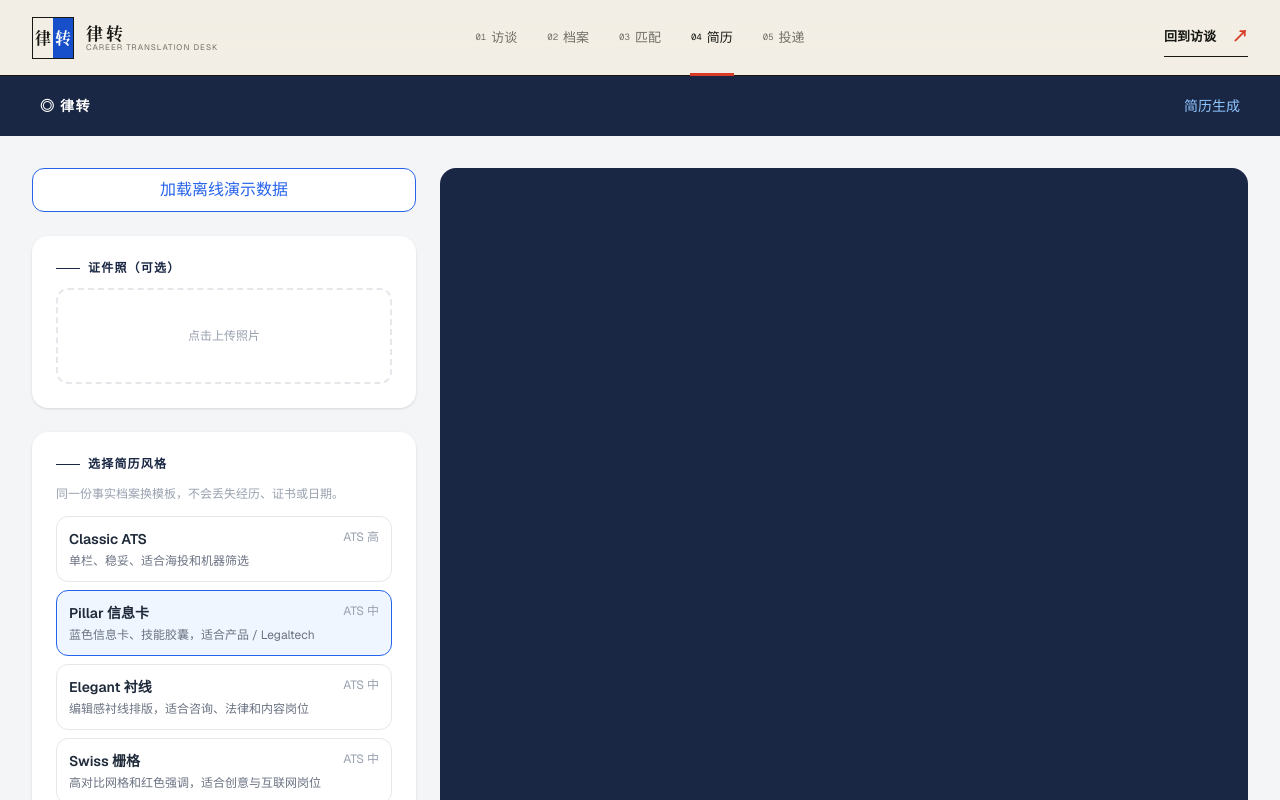
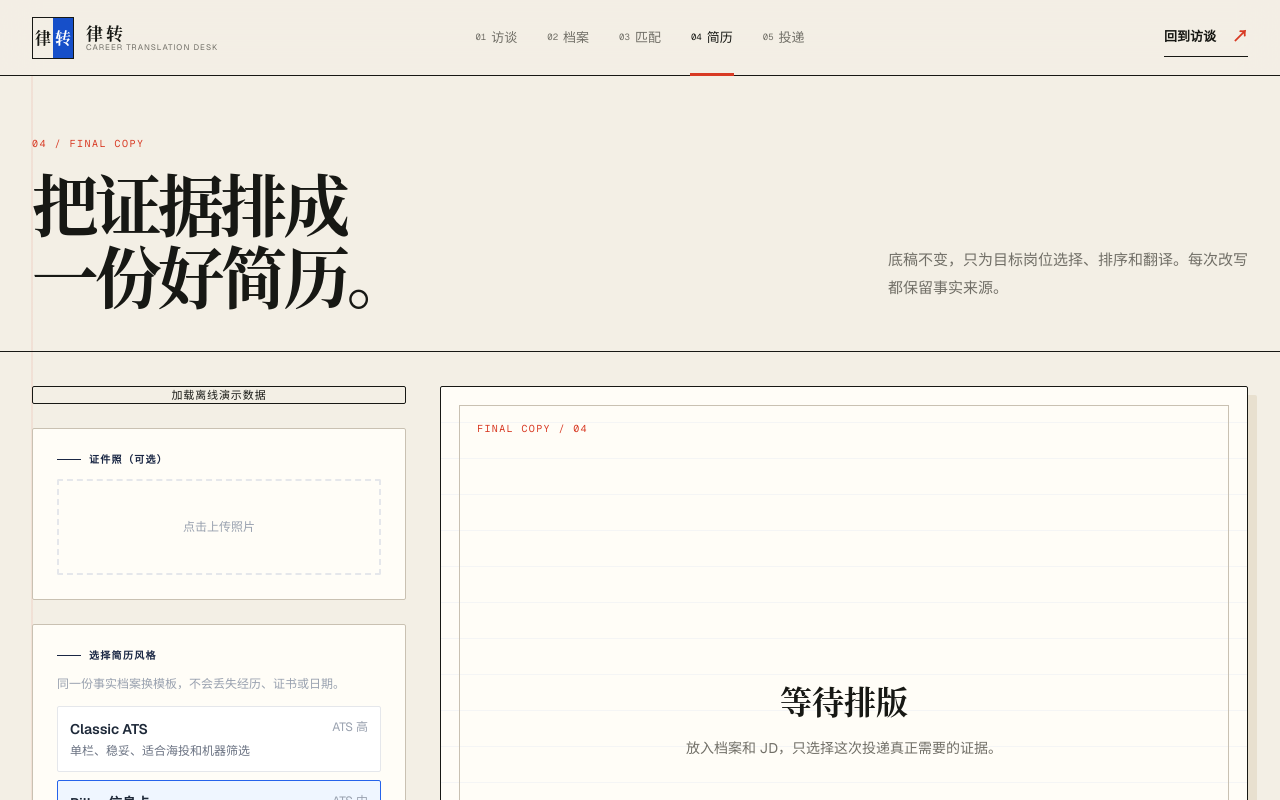
Before and after one commit to 958378126-cell/lvzhuan-agent, a Next.js app: page /resume in a window 1280 px wide. Shown: the top 800 px of the page. Built offline with nearby package versions, Linux system fonts and the light colour scheme.

Commit message:
feat: carry proofing language across product workflow

```diff
--- a/app/analyze/page.tsx
+++ b/app/analyze/page.tsx
@@ -206,18 +206,13 @@ export default function AnalyzePage() {
   }
 
   return (
-    <div className="flex flex-col min-h-screen" style={{ backgroundColor: "#f4f5f7" }}>
-      <nav
-        className="flex items-center justify-between px-10 py-5"
-        style={{ backgroundColor: "#1a2744" }}
-      >
-        <Link href="/" className="text-white text-sm font-semibold tracking-widest uppercase">
-          ◎ 律转
-        </Link>
-        <span className="text-blue-300 text-sm">JD 匹配分析</span>
-      </nav>
+    <div className="studio-workspace analyze-workspace">
+      <div className="workspace-masthead">
+        <div><span className="folio">03 / MATCH PROOF</span><h1>逐条对照，<br />不只给分。</h1></div>
+        <p>左边是事实底稿与岗位原文，右边是判断。每个“匹配”都应当找得到证据。</p>
+      </div>
 
-      <div className="flex flex-1 flex-col lg:flex-row gap-6 p-4 sm:p-8 max-w-7xl mx-auto w-full min-w-0">
+      <div className="workspace-spread flex flex-1 flex-col lg:flex-row gap-6 p-4 sm:p-8 max-w-7xl mx-auto w-full min-w-0">
         {/* Left: inputs */}
         <div className="flex flex-col gap-6 w-full lg:w-96 flex-none min-w-0">
           <button
@@ -597,18 +592,10 @@ export default function AnalyzePage() {
               )}
             </>
           ) : (
-            <div
-              className="flex-1 rounded-2xl flex flex-col items-center justify-center text-center p-12"
-              style={{ backgroundColor: "#1a2744" }}
-            >
-              <span className="text-blue-300 text-4xl mb-6">◎</span>
-              <p className="text-2xl font-bold text-white mb-3" style={{ fontFamily: "var(--font-serif)" }}>
-                分析 JD 匹配度
-              </p>
-              <p className="text-blue-200 text-sm leading-7 max-w-xs">
-                粘入你的档案和目标 JD，Agent 会对比两者，
-                告诉你哪里打、哪里补、用什么关键词包装自己。
-              </p>
+            <div className="empty-proof flex-1 rounded-2xl flex flex-col items-center justify-center text-center p-12">
+              <span className="empty-proof-index">PROOF / 03</span>
+              <p className="text-2xl font-bold mb-3" style={{ fontFamily: "var(--font-serif)" }}>等待对稿</p>
+              <p className="text-sm leading-7 max-w-xs">放入能力档案和目标 JD，判断会在这里逐条展开。</p>
             </div>
           )}
         </div>
--- a/app/globals.css
+++ b/app/globals.css
@@ -139,6 +139,124 @@ button, a { -webkit-tap-highlight-color: transparent; }
 .studio-footer p { max-width: 350px; margin: 0; font-family: var(--font-editorial); font-size: 20px; line-height: 1.6; }
 .studio-footer > span { font-family: var(--font-geist-mono); font-size: 9px; letter-spacing: .13em; color: var(--muted); }
 
+/* Product workspace: every route is another folio in the same proof set. */
+.studio-workspace {
+  position: relative;
+  min-height: calc(100svh - 76px);
+  background-color: var(--paper);
+  background-image: linear-gradient(90deg, transparent 31px, rgb(216 58 36 / 16%) 32px, transparent 33px);
+}
+.workspace-masthead {
+  max-width: 1280px;
+  margin: 0 auto;
+  display: grid;
+  grid-template-columns: 1fr minmax(260px, 360px);
+  align-items: end;
+  gap: 48px;
+  padding: 54px 32px 40px;
+  border-bottom: 1px solid var(--ink);
+}
+.workspace-masthead.compact { max-width: 980px; }
+.workspace-masthead h1 {
+  margin: 13px 0 0;
+  font-family: var(--font-editorial);
+  font-size: clamp(44px, 5.2vw, 72px);
+  font-weight: 700;
+  line-height: 1.08;
+  letter-spacing: -.055em;
+}
+.workspace-masthead > p { margin: 0 0 8px; color: var(--muted); font-size: 15px; line-height: 1.9; }
+.folio { color: var(--proof-red); font-family: var(--font-geist-mono); font-size: 10px; letter-spacing: .15em; }
+.workspace-spread { padding-top: 34px !important; padding-bottom: 80px !important; }
+.workspace-subbar {
+  display: flex; align-items: center; justify-content: space-between;
+  min-height: 46px; padding: 0 max(4vw, 24px); border-bottom: 1px solid var(--line);
+  color: var(--muted); background: var(--sheet); font-size: 12px;
+}
+.workspace-subbar b { margin-right: 10px; color: var(--proof-red); font-family: var(--font-geist-mono); }
+.workspace-subbar button { padding: 4px 0; border: 0; border-bottom: 1px solid var(--ink); color: var(--ink); background: transparent; cursor: pointer; font-size: 12px; }
+
+.studio-workspace .rounded-2xl { border-radius: 2px !important; }
+.studio-workspace .rounded-xl, .studio-workspace .rounded-lg { border-radius: 2px !important; }
+.studio-workspace .shadow-sm { box-shadow: var(--shadow-sheet) !important; }
+.studio-workspace .bg-white { background-color: var(--sheet) !important; }
+.studio-workspace textarea,
+.studio-workspace input:not([type="file"]) {
+  border-radius: 1px !important;
+  border-color: var(--line) !important;
+  background: #fffefb;
+  color: var(--ink);
+  caret-color: var(--proof-red);
+}
+.studio-workspace textarea:focus,
+.studio-workspace input:not([type="file"]):focus { border-color: var(--cobalt) !important; box-shadow: 0 0 0 1px var(--cobalt); }
+.studio-workspace details > summary { list-style: none; }
+.studio-workspace details > summary::-webkit-details-marker { display: none; }
+.studio-workspace details > summary::after { content: "+"; float: right; color: var(--proof-red); font-size: 18px; line-height: .7; }
+.studio-workspace details[open] > summary::after { content: "−"; }
+.studio-workspace button, .studio-workspace a { transition: transform 150ms ease, color 150ms ease, background-color 150ms ease, border-color 150ms ease; }
+.studio-workspace button:not(:disabled):active { transform: translateY(1px); }
+.studio-workspace .text-xs.font-semibold.tracking-widest.uppercase { font-family: var(--font-geist-mono); font-size: 10px; letter-spacing: .13em; }
+
+.workspace-spread > div:first-child > .bg-white,
+.workspace-spread > div:first-child > details,
+.workspace-spread > div:first-child > .rounded-2xl {
+  border: 1px solid var(--line);
+  box-shadow: none !important;
+}
+.workspace-spread > div:first-child > button:first-child {
+  border-color: var(--ink) !important;
+  background: transparent !important;
+  color: var(--ink) !important;
+  font-family: var(--font-geist-mono);
+  font-size: 11px;
+  letter-spacing: .08em;
+}
+.workspace-spread > div:first-child > button:last-child { border: 1px solid var(--ink); border-radius: 1px !important; background: var(--cobalt) !important; box-shadow: 4px 4px 0 var(--ink); }
+.workspace-spread > div:last-child > .bg-white,
+.workspace-spread > div:last-child > .rounded-2xl { border: 1px solid var(--line); }
+
+.empty-proof {
+  position: relative;
+  min-height: 600px;
+  border: 1px solid var(--ink) !important;
+  color: var(--ink);
+  background-color: var(--sheet) !important;
+  background-image: repeating-linear-gradient(to bottom, transparent 0, transparent 35px, rgb(22 79 201 / 9%) 36px);
+  box-shadow: 9px 9px 0 var(--paper-deep) !important;
+}
+.empty-proof::before { content: ""; position: absolute; inset: 18px; border: 1px solid var(--line); pointer-events: none; }
+.empty-proof-index { position: absolute; top: 34px; left: 36px; color: var(--proof-red); font-family: var(--font-geist-mono); font-size: 10px; letter-spacing: .14em; }
+.empty-proof p { position: relative; color: var(--muted); }
+.empty-proof p.font-bold { color: var(--ink); font-size: 32px; }
+
+.interview-upload .max-w-xl { max-width: 720px; }
+.interview-upload .border-dashed { min-height: 230px; border: 1px solid var(--ink) !important; background: var(--sheet) !important; box-shadow: 7px 7px 0 var(--paper-deep); }
+.interview-upload .border-dashed:hover { border-color: var(--cobalt) !important; box-shadow: 7px 7px 0 var(--cobalt); }
+.interview-upload .border-dashed > span:first-child { color: var(--proof-red) !important; }
+.interview-upload .w-full.h-12 { border-radius: 1px !important; }
+.interview-room { display: flex; flex-direction: column; }
+.interview-room > .overflow-y-auto { padding-top: 34px; }
+.agent-note { border: 1px solid var(--cobalt) !important; color: var(--cobalt-dark); background: #edf2ff !important; box-shadow: 5px 5px 0 var(--cobalt) !important; }
+.agent-note .text-blue-300 { color: var(--cobalt) !important; }
+.interview-room .justify-start > .rounded-2xl { border: 1px solid var(--line); border-left: 3px solid var(--cobalt); background: var(--sheet) !important; }
+.interview-room .justify-end > .rounded-2xl { border: 1px solid var(--ink); background: var(--ink) !important; }
+.interview-room .w-7.h-7 { border: 1px solid var(--ink); border-radius: 1px !important; background: var(--paper) !important; color: var(--proof-red) !important; }
+.interview-room > .border-t { border-color: var(--ink) !important; background: var(--paper) !important; }
+.interview-room > .border-t textarea { min-height: 58px; background: var(--sheet); }
+
+.map-workspace > .max-w-4xl { padding-top: 34px; padding-bottom: 80px; }
+.map-workspace > .max-w-4xl > div:first-child { border: 1px solid var(--ink); border-radius: 2px !important; background: var(--ink) !important; box-shadow: 7px 7px 0 var(--cobalt); }
+.map-workspace .grid > .bg-white { border: 1px solid var(--line); }
+.map-workspace .rounded-full { border-radius: 1px !important; }
+.prep-workspace main { padding-top: 34px; padding-bottom: 80px; }
+.prep-workspace main > section,
+.prep-workspace main > div > details { border: 1px solid var(--line); }
+
+@media (min-width: 1024px) {
+  .workspace-spread > div:first-child { position: sticky; top: 110px; align-self: flex-start; max-height: calc(100svh - 130px); overflow-y: auto; padding: 0 10px 12px 0; scrollbar-width: thin; }
+}
+
 @media (max-width: 1080px) {
   .studio-header { grid-template-columns: auto 1fr auto; }
   .workflow-nav { justify-self: center; }
@@ -177,6 +295,12 @@ button, a { -webkit-tap-highlight-color: transparent; }
   .evidence-quote, .evidence-copy { padding: 76px 20px; }
   .studio-footer { grid-template-columns: 1fr; align-items: start; padding: 60px 20px 30px; }
   .footer-title { font-size: 72px; }
+  .studio-workspace { min-height: calc(100svh - 66px); background-image: none; }
+  .workspace-masthead { grid-template-columns: 1fr; gap: 22px; padding: 42px 20px 30px; }
+  .workspace-masthead h1 { font-size: 46px; }
+  .workspace-masthead > p { font-size: 14px; }
+  .workspace-spread { padding: 24px 16px 64px !important; }
+  .empty-proof { min-height: 420px; }
 }
 
 @media (prefers-reduced-motion: reduce) {
--- a/app/interview-prep/page.tsx
+++ b/app/interview-prep/page.tsx
@@ -46,8 +46,11 @@ export default function InterviewPrepPage() {
     } catch (e: unknown) { setError(e instanceof Error ? e.message : "回答生成失败，请重试"); } finally { setAnswerLoading(null); }
   }
 
-  return <div className="flex flex-col min-h-screen" style={{ backgroundColor: "#f4f5f7" }}>
-    <nav className="flex items-center justify-between px-10 py-5" style={{ backgroundColor: "#1a2744" }}><Link href="/" className="text-white text-sm font-semibold tracking-widest uppercase">◎ 律转</Link><span className="text-blue-300 text-sm">面试准备</span></nav>
+  return <div className="studio-workspace prep-workspace">
+    <div className="workspace-masthead">
+      <div><span className="folio">05 / REHEARSAL</span><h1>让每个回答<br />都有出处。</h1></div>
+      <p>问题来自岗位，回答来自经历。缺失的事实会留白，不替你编造。</p>
+    </div>
     <main className="max-w-5xl mx-auto w-full p-4 sm:p-8 flex flex-col gap-5">
       <div className="flex gap-3 flex-wrap"><button onClick={loadDemo} className="rounded-xl border border-blue-300 bg-white px-4 py-2 text-sm font-semibold text-blue-600">加载离线演示数据</button><Link href="/analyze" className="rounded-xl border border-gray-300 bg-white px-4 py-2 text-sm font-semibold text-gray-700">回到 JD 分析</Link><Link href="/resume" className="rounded-xl bg-[#1a2744] px-4 py-2 text-sm font-semibold text-white">去生成简历</Link></div>
       <section className="rounded-2xl bg-white p-6 shadow-sm"><div className="text-xs font-semibold tracking-widest uppercase mb-2" style={{ color: "#1a2744" }}>JD 驱动面试准备</div><p className="text-sm text-gray-500 leading-6">基于同一份目标 JD 和原始事实底座，预测问题并填好 STAR 框架。未知部分会标记为“待用户补充”，不会替你编答案。</p><button onClick={prepare} disabled={loading} className="mt-4 h-11 rounded-xl px-6 text-sm font-semibold text-white disabled:opacity-50" style={{ backgroundColor: "#2563eb" }}>{loading ? "生成中…" : "生成岗位面试准备"}</button>{error && <p className="mt-3 text-sm text-red-600">{error}</p>}</section>
--- a/app/interview/page.tsx
+++ b/app/interview/page.tsx
@@ -208,22 +208,20 @@ export default function InterviewPage() {
 
   if (step === "upload") {
     return (
-      <div className="flex flex-col min-h-screen" style={{ backgroundColor: "#f4f5f7" }}>
-        <nav className="flex items-center justify-between px-10 py-5" style={{ backgroundColor: "#1a2744" }}>
-          <Link href="/" className="text-white text-sm font-semibold tracking-widest uppercase">◎ 律转</Link>
-          <span className="text-blue-300 text-sm">对齐访谈</span>
-        </nav>
+      <div className="studio-workspace interview-upload">
+        <div className="workspace-masthead compact">
+          <div><span className="folio">01 / INTERVIEW</span><h1>先把原稿<br />交给我。</h1></div>
+          <p>我会从你的具体经历开始问，不让你再做一次漫长的自我介绍。</p>
+        </div>
 
-        <div className="flex-1 flex items-center justify-center px-6 py-16">
+        <div className="flex-1 flex items-center justify-center px-6 pb-20">
           <div className="w-full max-w-xl flex flex-col gap-6">
             <div>
               <div className="flex items-center gap-2 mb-3">
                 <span className="block h-px w-6" style={{ backgroundColor: "#1a2744" }} />
                 <span className="text-xs font-semibold tracking-widest uppercase" style={{ color: "#1a2744" }}>第一步：上传你的简历</span>
               </div>
-              <p className="text-sm text-gray-500 leading-7">
-                Agent 会先读懂你的简历，然后针对你的具体经历提问——不再从头问起，直接挖掘最有价值的部分。
-              </p>
+              <p className="text-sm text-gray-500 leading-7">Word 或文字都可以。上传后仍由你确认事实。</p>
             </div>
 
             {/* Drop zone */}
@@ -291,25 +289,20 @@ export default function InterviewPage() {
   }
 
   return (
-    <div className="flex flex-col min-h-screen" style={{ backgroundColor: "#f4f5f7" }}>
-      <nav className="flex items-center justify-between px-10 py-5 flex-none" style={{ backgroundColor: "#1a2744" }}>
-        <Link href="/" className="text-white text-sm font-semibold tracking-widest uppercase">◎ 律转</Link>
-        <div className="flex items-center gap-6">
-          <span className="text-blue-300 text-sm">对齐访谈</span>
-          <button onClick={restart} className="text-blue-400 text-xs hover:text-white transition-colors">重新开始</button>
-        </div>
-      </nav>
+    <div className="studio-workspace interview-room">
+      <div className="workspace-subbar">
+        <span><b>01</b> 对齐访谈 · 正在从叙述中提取证据</span>
+        <button onClick={restart}>重新开始</button>
+      </div>
 
       <div className="flex-1 overflow-y-auto px-4 py-8">
         <div className="max-w-3xl mx-auto flex flex-col gap-5">
-          <div className="rounded-2xl p-6 mb-2" style={{ backgroundColor: "#1a2744" }}>
+          <div className="agent-note rounded-2xl p-6 mb-2">
             <div className="flex items-center gap-2 mb-3">
               <span className="block h-px w-5 bg-blue-400" />
               <span className="text-blue-300 text-xs font-semibold tracking-widest uppercase">对齐访谈</span>
             </div>
-            <p className="text-blue-100 text-sm leading-7">
-              Agent 已读取你的简历，会针对你的具体经历深挖。答得笼统，会追问到具体场景和结果。
-            </p>
+            <p className="text-sm leading-7">已读取底稿。接下来只追问场景、行动和结果；含糊的地方会标成待确认。</p>
           </div>
 
           {messages.map((m, i) => (
--- a/app/map/page.tsx
+++ b/app/map/page.tsx
@@ -58,8 +58,7 @@ export default function MapPage() {
 
   if (raw === null) {
     return (
-      <div className="flex flex-col min-h-screen" style={{ backgroundColor: "#f4f5f7" }}>
-        <Nav />
+      <div className="studio-workspace">
         <div className="flex-1 flex items-center justify-center">
           <div className="animate-pulse text-gray-400 text-sm">加载中…</div>
         </div>
@@ -69,8 +68,7 @@ export default function MapPage() {
 
   if (!raw) {
     return (
-      <div className="flex flex-col min-h-screen" style={{ backgroundColor: "#f4f5f7" }}>
-        <Nav />
+      <div className="studio-workspace">
         <div className="flex-1 flex flex-col items-center justify-center gap-6 px-6 text-center">
           <div
             className="w-16 h-16 rounded-full flex items-center justify-center text-white text-2xl"
@@ -99,8 +97,12 @@ export default function MapPage() {
   const p = parseProfile(raw);
 
   return (
-    <div className="flex flex-col min-h-screen" style={{ backgroundColor: "#f4f5f7" }}>
-      <Nav />
+    <div className="studio-workspace map-workspace">
+
+      <div className="workspace-masthead">
+        <div><span className="folio">02 / FACT FILE</span><h1>你的经历，<br />现在有索引了。</h1></div>
+        <p>能力不是标签。每一项都应回到一段经历、一项行动或一个能够核验的结果。</p>
+      </div>
 
       <div className="max-w-4xl mx-auto w-full px-6 py-10 flex flex-col gap-6">
         {/* Header */}
@@ -237,17 +239,3 @@ export default function MapPage() {
     </div>
   );
 }
-
-function Nav() {
-  return (
-    <nav
-      className="flex items-center justify-between px-10 py-5 flex-none"
-      style={{ backgroundColor: "#1a2744" }}
-    >
-      <Link href="/" className="text-white text-sm font-semibold tracking-widest uppercase">
-        ◎ 律转
-      </Link>
-      <span className="text-blue-300 text-sm">能力地图</span>
-    </nav>
-  );
-}
--- a/app/resume/page.tsx
+++ b/app/resume/page.tsx
@@ -171,18 +171,13 @@ export default function ResumePage() {
   }
 
   return (
-    <div className="flex flex-col min-h-screen" style={{ backgroundColor: "#f4f5f7" }}>
-      <nav
-        className="flex items-center justify-between px-10 py-5"
-        style={{ backgroundColor: "#1a2744" }}
-      >
-        <Link href="/" className="text-white text-sm font-semibold tracking-widest uppercase">
-          ◎ 律转
-        </Link>
-        <span className="text-blue-300 text-sm">简历生成</span>
-      </nav>
+    <div className="studio-workspace resume-workspace">
+      <div className="workspace-masthead">
+        <div><span className="folio">04 / FINAL COPY</span><h1>把证据排成<br />一份好简历。</h1></div>
+        <p>底稿不变，只为目标岗位选择、排序和翻译。每次改写都保留事实来源。</p>
+      </div>
 
-      <div className="flex flex-1 flex-col lg:flex-row gap-6 p-4 sm:p-8 max-w-7xl mx-auto w-full min-w-0">
+      <div className="workspace-spread flex flex-1 flex-col lg:flex-row gap-6 p-4 sm:p-8 max-w-7xl mx-auto w-full min-w-0">
         {/* Left: inputs */}
         <div className="flex flex-col gap-6 w-full lg:w-96 flex-none min-w-0">
           <button
@@ -372,22 +367,15 @@ export default function ResumePage() {
               </div>
             </>
           ) : (
-            <div
-              className="flex-1 rounded-2xl flex flex-col items-center justify-center text-center p-12"
-              style={{ backgroundColor: "#1a2744" }}
-            >
-              <span className="text-blue-300 text-4xl mb-6">◎</span>
+            <div className="empty-proof flex-1 rounded-2xl flex flex-col items-center justify-center text-center p-12">
+              <span className="empty-proof-index">FINAL COPY / 04</span>
               <p
-                className="text-2xl font-bold text-white mb-3"
+                className="text-2xl font-bold mb-3"
                 style={{ fontFamily: "var(--font-serif)" }}
               >
-                填入档案和 JD
+                等待排版
               </p>
-              <p className="text-blue-200 text-sm leading-7 max-w-xs">
-                Agent 会从你的档案里挑出与这条 JD 最匹配的经历，
-                用招聘方听得懂的语言重新包装，生成一份可直接投递的简历。
-                生成后可以用自然语言继续调整。
-              </p>
+              <p className="text-sm leading-7 max-w-xs">放入档案和 JD，只选择这次投递真正需要的证据。</p>
             </div>
           )}
         </div>
```
